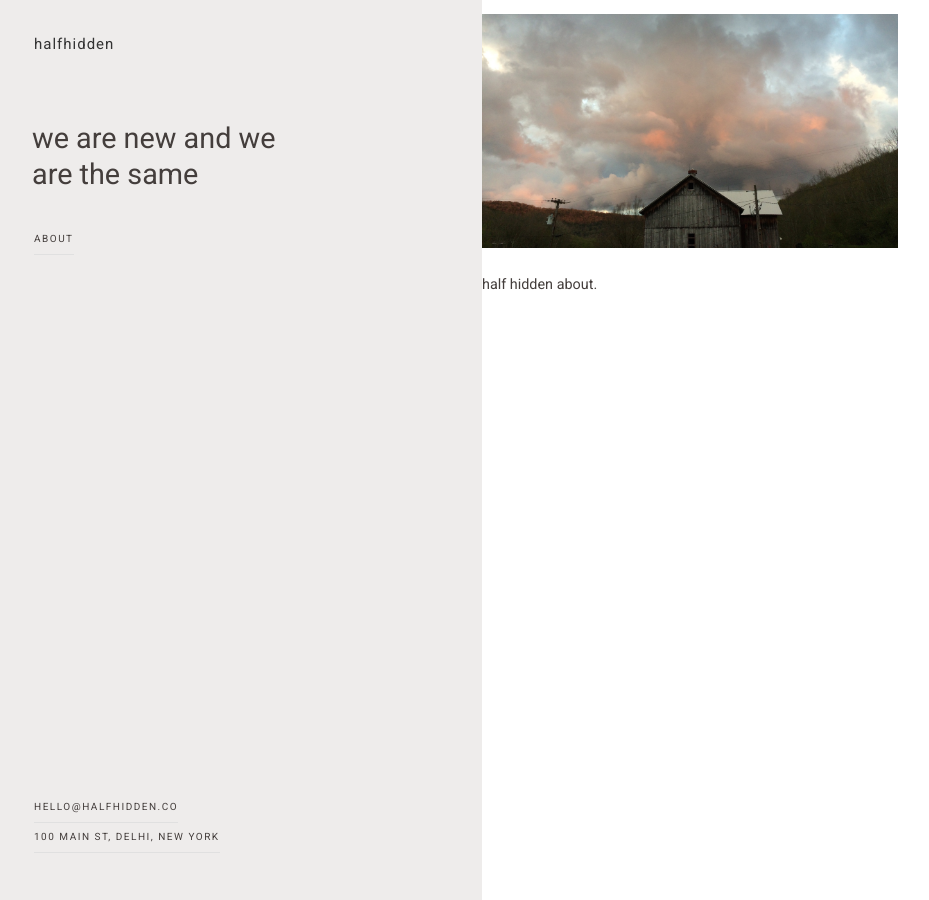
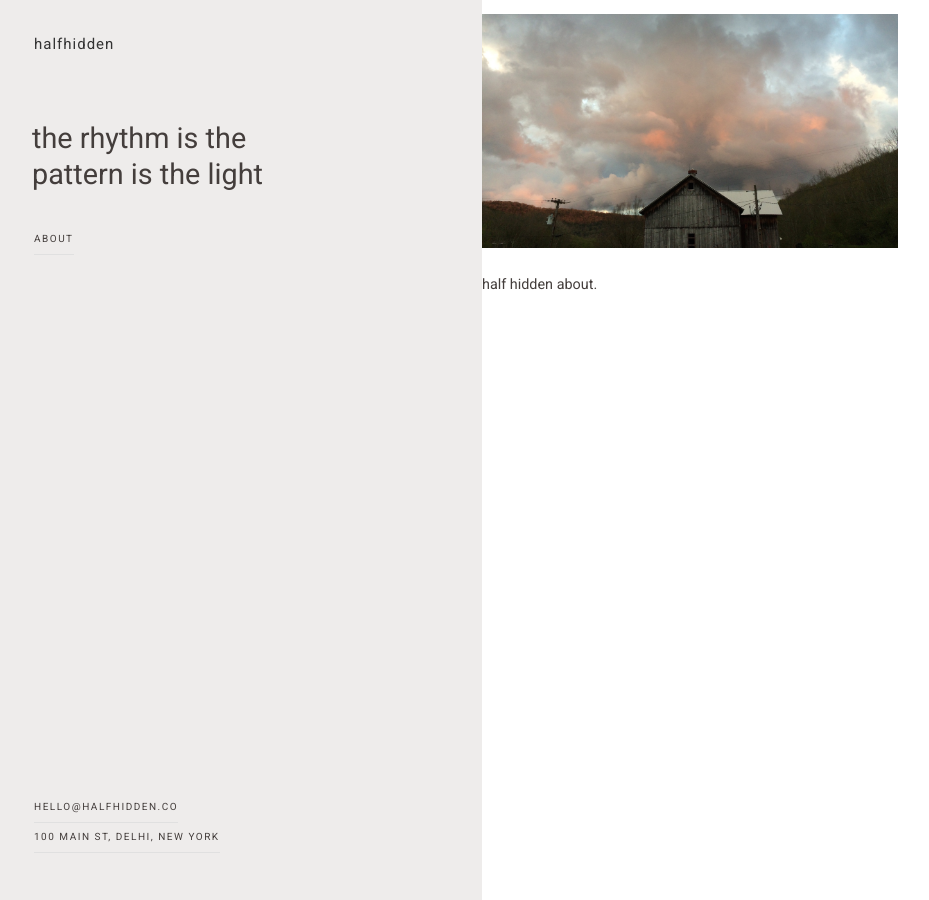
Before and after one commit to kellicain/kellicain.github.com, a Jekyll site: the page built from about.md, in a window 1280 px wide. Shown: the whole page, without its empty margins (30-959 px from the left). Built offline with Jekyll 4.4.1, drawn with Linux system fonts in a browser that asks for light colours.

Commit message:
Update sidebar.html

```diff
--- a/_includes/sidebar.html
+++ b/_includes/sidebar.html
@@ -9,7 +9,7 @@
 
     <div class="col-container sidebar-content">
       <div class="col-section">
-        <h1 class="f1 measure">we are new and we are the same</h1>
+        <h1 class="f1 measure">the rhythm is the pattern is the light</h1>
         <a href="/about" class="ui-text ui-link ui-link-sm">about</a>
       </div>
     </div>
```
